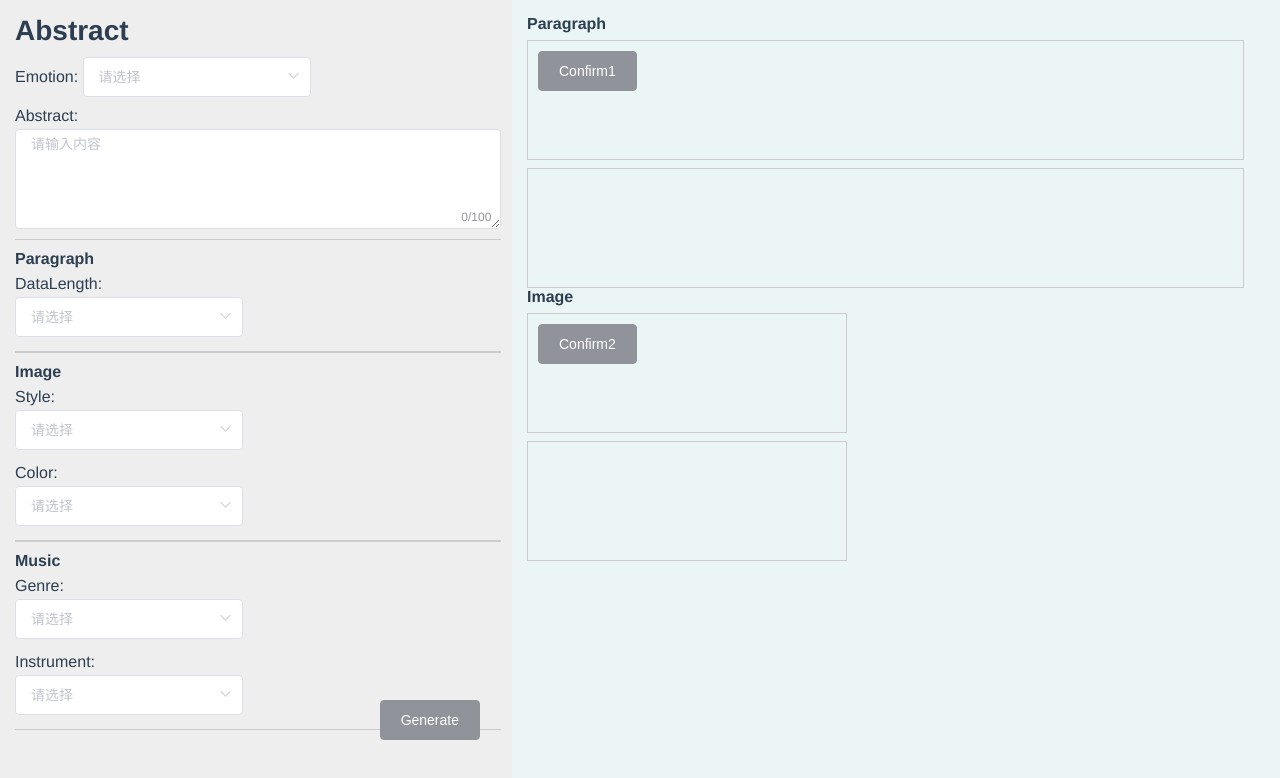
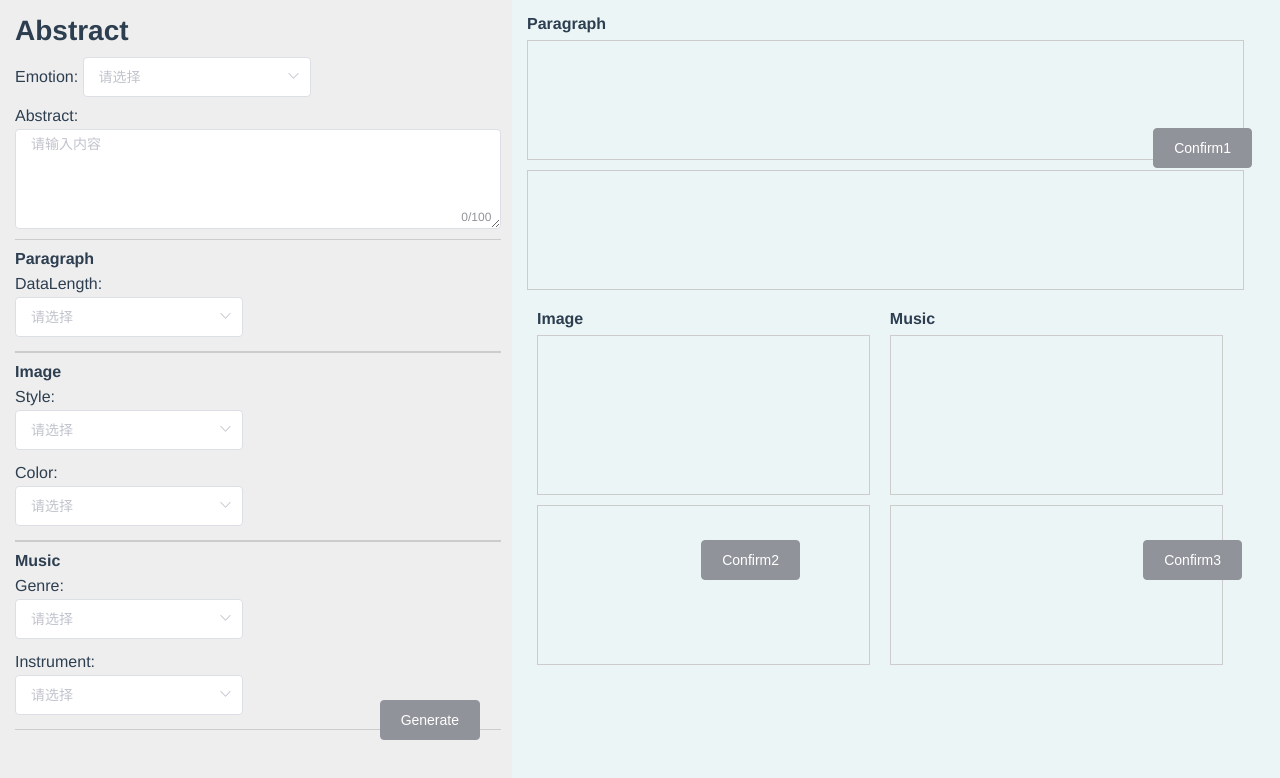
Before and after one commit to tinagty/emotion_project_demo, a Vue app: page /#/ in a window 1280 px wide. Shown: the top 778 px of the page. Built offline with nearby package versions, Linux system fonts and the light colour scheme.

Commit message:
右边布局完成

```diff
--- a/src/components/css/pos.scss
+++ b/src/components/css/pos.scss
@@ -9,7 +9,7 @@
     margin-bottom: 4px;
   }
   .input-box{
-    margin-bottom: 8px;
+    margin-bottom: 10px;
   }
   .big-title {
     font-size: 16px;
@@ -63,20 +63,37 @@
     }
     .confirm-button2{
       position: absolute;
-      right: 108px;
-      top: 228px;
+      right: 480px;
+      bottom: 220px;
+    }
+    .confirm-button3{
+      position: absolute;
+      right: 38px;
+      bottom: 220px;
     }
     .confirm-box{
-      padding: 10px;
+      padding: 12px;
       width: 56vw;
       border: 1px solid #ccc;
       height: 15vh;
     }
     .confirm-smallBox{
       padding: 10px;
-      width: 25vw;
+      width: 26vw;
       border: 1px solid #ccc;
-      height: 15vh;
+      height: 20vh;
+    }
+    .bottom-area{
+      display: flex;
+      flex-flow: row nowrap;
+      justify-content: left;
+      align-items: flex-start;
+      .left-area{
+        padding: 10px;
+      }
+      .right-area{
+        padding: 10px;
+      }
     }
   }
 }
--- a/src/components/page/Pos.vue
+++ b/src/components/page/Pos.vue
@@ -99,16 +99,31 @@
 
     <div class="right-container">
 <!--      {{something}}-->
-      <div class="input-title big-title">Paragraph</div>
-      <div class="confirm-box input-box">
-        <el-button type="info" class="confirm1-button">Confirm1</el-button>
+      <div class="input-box">
+        <div class="input-title big-title">Paragraph</div>
+        <div class="confirm-box input-box">
+          <el-button type="info" class="confirm-button1">Confirm1</el-button>
+        </div>
+        <div class="confirm-box"></div>
       </div>
-      <div class="confirm-box"></div>
-      <div class="input-title big-title">Image</div>
-      <div class="confirm-smallBox input-box">
-        <el-button type="info" class="confirm2-button">Confirm2</el-button>
+
+      <div class="bottom-area ">
+        <div class="left-area">
+          <div class="input-title big-title">Image</div>
+          <div class="confirm-smallBox input-box">
+            <el-button type="info" class="confirm-button2">Confirm2</el-button>
+          </div>
+          <div class="confirm-smallBox input-box"></div>
+        </div>
+        <div class="right-area">
+          <div class="input-title big-title">Music</div>
+          <div class="confirm-smallBox input-box">
+            <el-button type="info" class="confirm-button3">Confirm3</el-button>
+          </div>
+          <div class="confirm-smallBox input-box"></div>
+        </div>
       </div>
-      <div class="confirm-smallBox"></div>
+
     </div>
 
 
```
